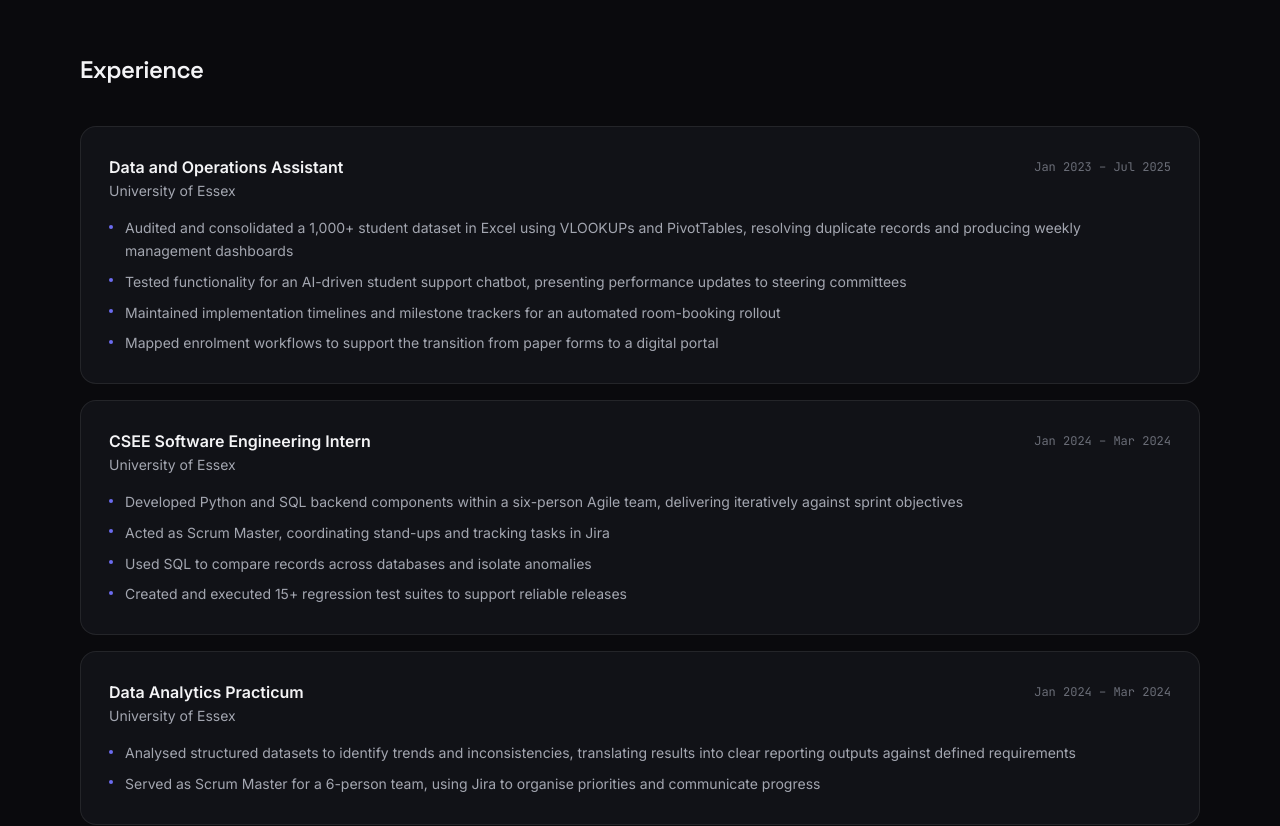
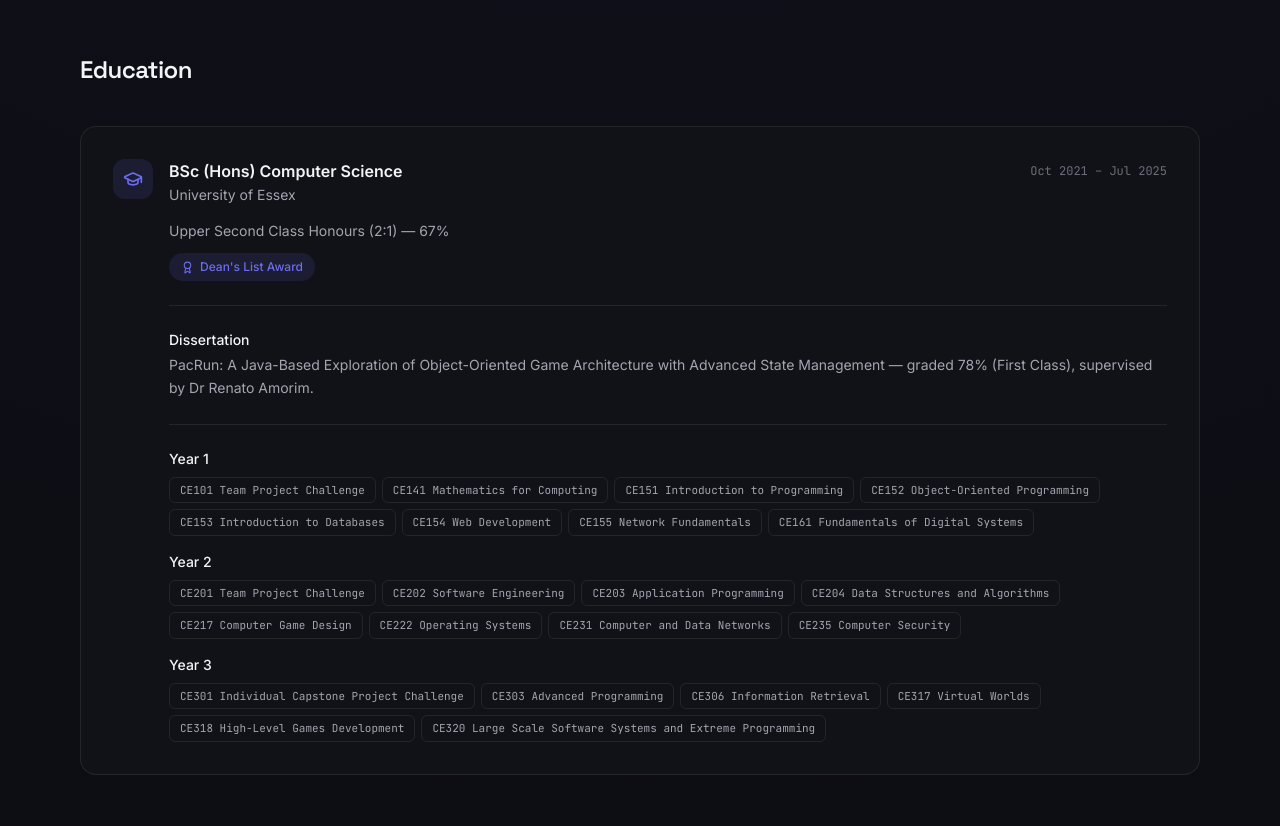
Before and after one commit to Kishanr19/Kishanr19.github.io, a React (Vite) app: page / in a window 1280 px wide. Shown: the part 1260-2086 px from the top of the page. Built offline with nearby package versions, Linux system fonts and the light colour scheme.

Commit message:
Reorder Education above Experience, add back module chips

```diff
--- a/src/App.jsx
+++ b/src/App.jsx
@@ -21,10 +21,10 @@ export default function App() {
       <main>
         <Hero />
         <About />
+        <Education />
         <Experience />
         <Projects />
         <Skills />
-        <Education />
       </main>
       <Contact />
       <Footer />
--- a/src/components/Education.jsx
+++ b/src/components/Education.jsx
@@ -43,6 +43,24 @@ export default function Education() {
                   supervised by {education.dissertation.supervisor}.
                 </p>
               </div>
+
+              <div className="mt-6 pt-6 border-t border-base-border space-y-4">
+                {education.modules.map((group) => (
+                  <div key={group.year}>
+                    <p className="text-sm font-medium text-ink mb-2">{group.year}</p>
+                    <div className="flex flex-wrap gap-1.5">
+                      {group.items.map((item) => (
+                        <span
+                          key={item}
+                          className="font-mono text-[11px] px-2.5 py-1 rounded-md border border-base-border text-ink-soft"
+                        >
+                          {item}
+                        </span>
+                      ))}
+                    </div>
+                  </div>
+                ))}
+              </div>
             </div>
           </div>
         </div>
--- a/src/components/Navbar.jsx
+++ b/src/components/Navbar.jsx
@@ -4,10 +4,10 @@ import { useScrollSpy } from '../hooks/useScrollSpy.js'
 
 const LINKS = [
   { id: 'about', label: 'About' },
+  { id: 'education', label: 'Education' },
   { id: 'experience', label: 'Experience' },
   { id: 'projects', label: 'Projects' },
   { id: 'skills', label: 'Skills' },
-  { id: 'education', label: 'Education' },
   { id: 'contact', label: 'Contact' },
 ]
 
--- a/src/data.js
+++ b/src/data.js
@@ -150,6 +150,45 @@ export const education = {
     grade: '78% (First Class)',
     supervisor: 'Dr Renato Amorim',
   },
+  modules: [
+    {
+      year: 'Year 1',
+      items: [
+        'CE101 Team Project Challenge',
+        'CE141 Mathematics for Computing',
+        'CE151 Introduction to Programming',
+        'CE152 Object-Oriented Programming',
+        'CE153 Introduction to Databases',
+        'CE154 Web Development',
+        'CE155 Network Fundamentals',
+        'CE161 Fundamentals of Digital Systems',
+      ],
+    },
+    {
+      year: 'Year 2',
+      items: [
+        'CE201 Team Project Challenge',
+        'CE202 Software Engineering',
+        'CE203 Application Programming',
+        'CE204 Data Structures and Algorithms',
+        'CE217 Computer Game Design',
+        'CE222 Operating Systems',
+        'CE231 Computer and Data Networks',
+        'CE235 Computer Security',
+      ],
+    },
+    {
+      year: 'Year 3',
+      items: [
+        'CE301 Individual Capstone Project Challenge',
+        'CE303 Advanced Programming',
+        'CE306 Information Retrieval',
+        'CE317 Virtual Worlds',
+        'CE318 High-Level Games Development',
+        'CE320 Large Scale Software Systems and Extreme Programming',
+      ],
+    },
+  ],
 }
 
 export const certifications = [
```
